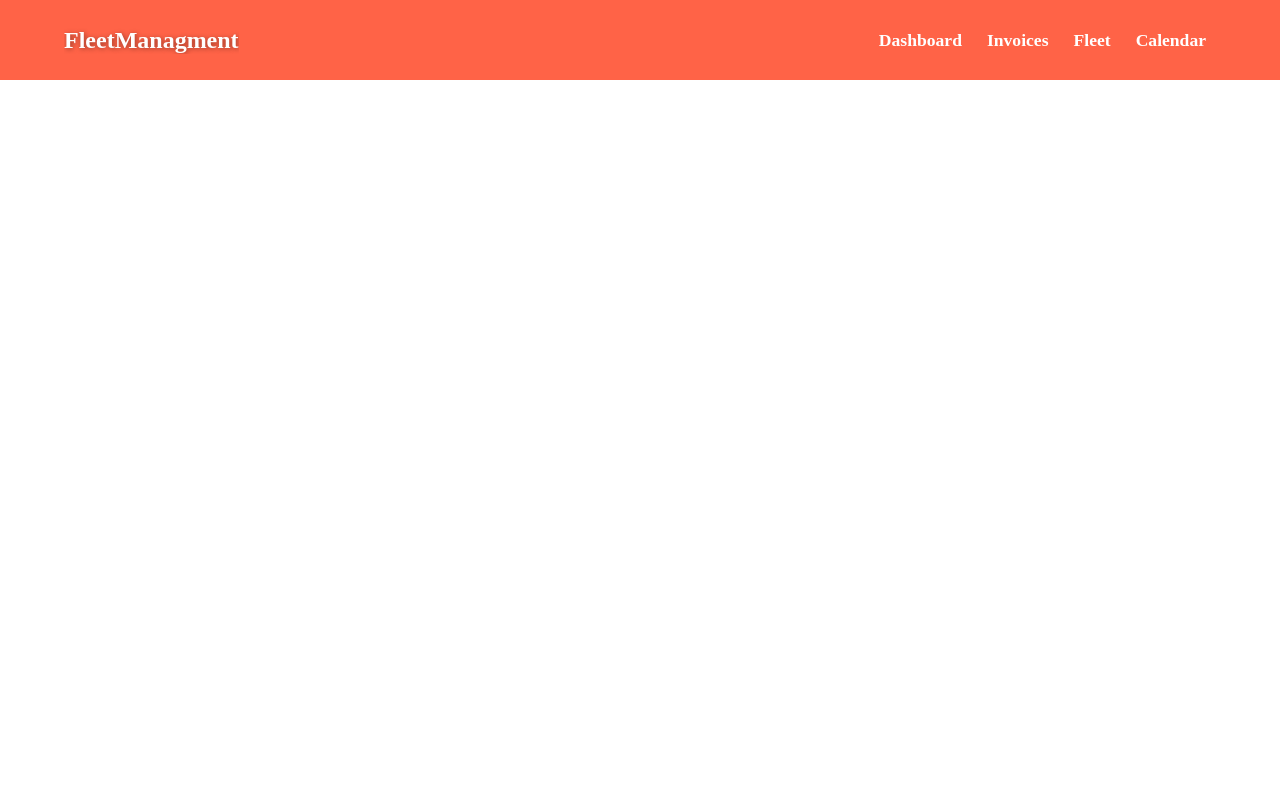
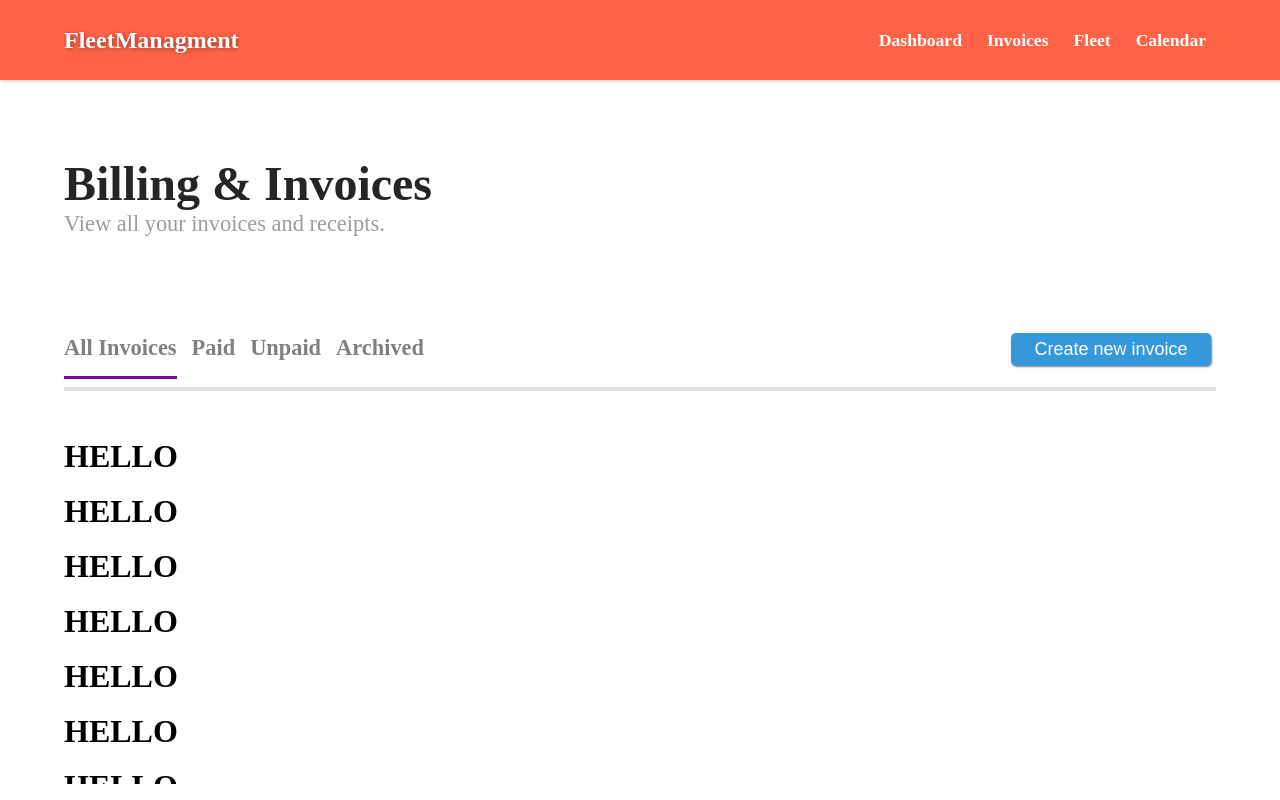
Before and after one commit to hamzic2019/fleetmanagment, a React (Vite) app in the folder client/: page /invoices in a window 1280 px wide. Built offline with nearby package versions, Linux system fonts and the light colour scheme.

Commit message:
working on invoices page design

```diff
--- a/client/src/pages/Invoices/Invoices.css
+++ b/client/src/pages/Invoices/Invoices.css
@@ -0,0 +1,139 @@
+.invovicesWrapper {
+    height:90vh;
+
+    display: flex;
+    justify-content: center;
+    align-items: center;
+    flex-direction: column;
+
+}
+
+
+.invoices-wrapper-upper {
+    width: 90%;
+    height: 25vh;
+    display: flex;
+    justify-content: center;
+    align-items: flex-start;
+    flex-direction: column;
+}
+
+.invoicesHeader h1 {
+    color:rgba(0, 0, 0, 0.855);
+    font-size: 3em;
+}
+
+.invoicesSubHeader h6 {
+    color:rgb(156, 156, 156);
+    font-size: 1.4em;
+    font-weight: 100;
+}
+
+.invoices-list {
+    width: 90%;
+    height: 60vh;
+    margin-top: 1vh;
+}
+
+.invoices-list-options {
+    width: 100%;
+    height: 20%;
+
+    display: flex;
+    justify-content: space-between;
+    align-items: center;
+    position: relative;
+    margin-bottom: 20px;
+
+}
+
+.invoices-list-options-left {
+    display: flex;
+    justify-content: center;
+    align-items: center;
+    position: relative;
+
+}
+
+.invoices-list-options-left a {
+    font-size: 1.4em;
+    font-weight: 900;
+    margin: 0 15px 0 0;
+    padding: 10px 0 15px 0;
+    border-bottom: 3px solid rgba(255, 0, 0, 0);
+    text-decoration: none;
+    color:gray;
+}
+
+.active {
+    padding: 10px 0 10px 0;
+
+    border-bottom: 3px solid rgb(123, 6, 152)!important;
+    z-index: 1;
+}
+
+hr {
+    position: absolute;
+    height: 3.5px;
+    border:0px;
+    width: 100%;
+    bottom: 9.5px;
+    background-color: rgba(112, 112, 112, 0.2);
+    z-index: 0;
+}
+
+
+.invoices-list-options-right button {
+    width: 200px;
+    padding: 6px 20px;
+    font-size: 18px;
+
+    border-radius: 5px;
+    border:0px solid black;
+    outline: none;
+
+    color:white;
+    background-color: #3498db;
+    box-shadow: 1px 1px 2px gray;
+    margin:5px 5px 10px 10px;
+}
+
+.invoices-list-options-right button:hover {
+    width: 200px;
+    padding: 6px 20px;
+    font-size: 18px;
+
+    border-radius: 5px;
+    border:0px solid black;
+    outline: none;
+
+    color:white;
+    background-color: #267db7;
+    box-shadow: 1px 1px 2px rgba(64, 64, 64, 0.3);
+    margin:5px 5px 5px 10px;
+}
+
+
+.invoices-list-invoices{
+    width: 100%;
+    height: 100%;
+    overflow: scroll;
+}
+
+/* SCROLL BAR - SIDE */
+
+::-webkit-scrollbar
+{
+  width: 6px;  /* for vertical scrollbars */
+  height: 12px; /* for horizontal scrollbars */
+}
+
+::-webkit-scrollbar-track
+{
+  background: rgba(0, 0, 0, 0.1);
+}
+
+::-webkit-scrollbar-thumb
+{
+  background: rgba(0, 0, 0, 0.2);
+}
--- a/client/src/pages/Invoices/Invoices.jsx
+++ b/client/src/pages/Invoices/Invoices.jsx
@@ -4,7 +4,57 @@ import './Invoices.css'
 const Invoices = () => {
   return (
     <div className='invovicesWrapper'>
+        <div className="invoices-wrapper-upper">
+          <div className='invoicesHeader'>
+              <h1>Billing & Invoices</h1>
+          </div>
 
+          <div className="invoicesSubHeader">
+              <h6>View all your invoices and receipts.</h6>
+          </div>
+        </div>
+
+        <div className="invoices-list">
+          <div className="invoices-list-options">
+                <div className="invoices-list-options-left">
+                    <a href="#" className='active'>All Invoices</a>
+                    <a href="#">Paid</a>
+                    <a href="#">Unpaid</a>
+                    <a href="#">Archived</a>
+
+                </div>
+                <div className="invoices-list-options-right">
+                    <button>Create new invoice</button>
+                </div>
+                <hr />
+          </div>
+          <div className="invoices-list-invoices">
+                        <br />
+                        <h1>HELLO</h1>
+                        <br />
+                        <h1>HELLO</h1>
+                        <br />
+                        <h1>HELLO</h1>
+                        <br />
+                        <h1>HELLO</h1>
+                        <br />
+                        <h1>HELLO</h1>
+                        <br />
+                        <h1>HELLO</h1>
+                        <br />
+                        <h1>HELLO</h1>
+                        <br />
+                        <h1>HELLO</h1>
+                        <br />
+                        <h1>HELLO</h1>
+                        <br />
+                        <h1>HELLO</h1>
+                        <br />
+                        <h1>HELLO</h1>
+                        <br />
+                        <h1>HELLO</h1>
+          </div>
+        </div>
     </div>
   )
 }
```
